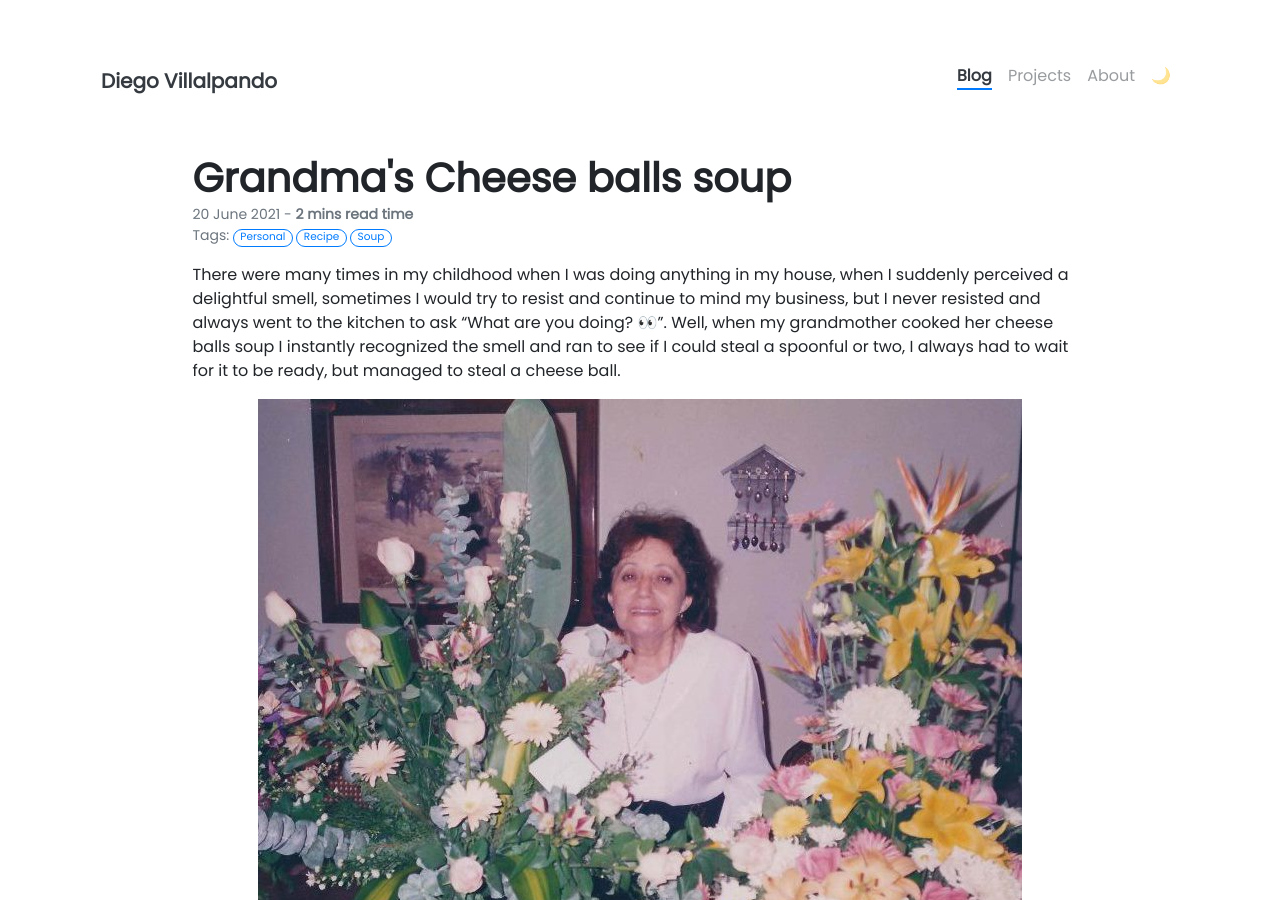
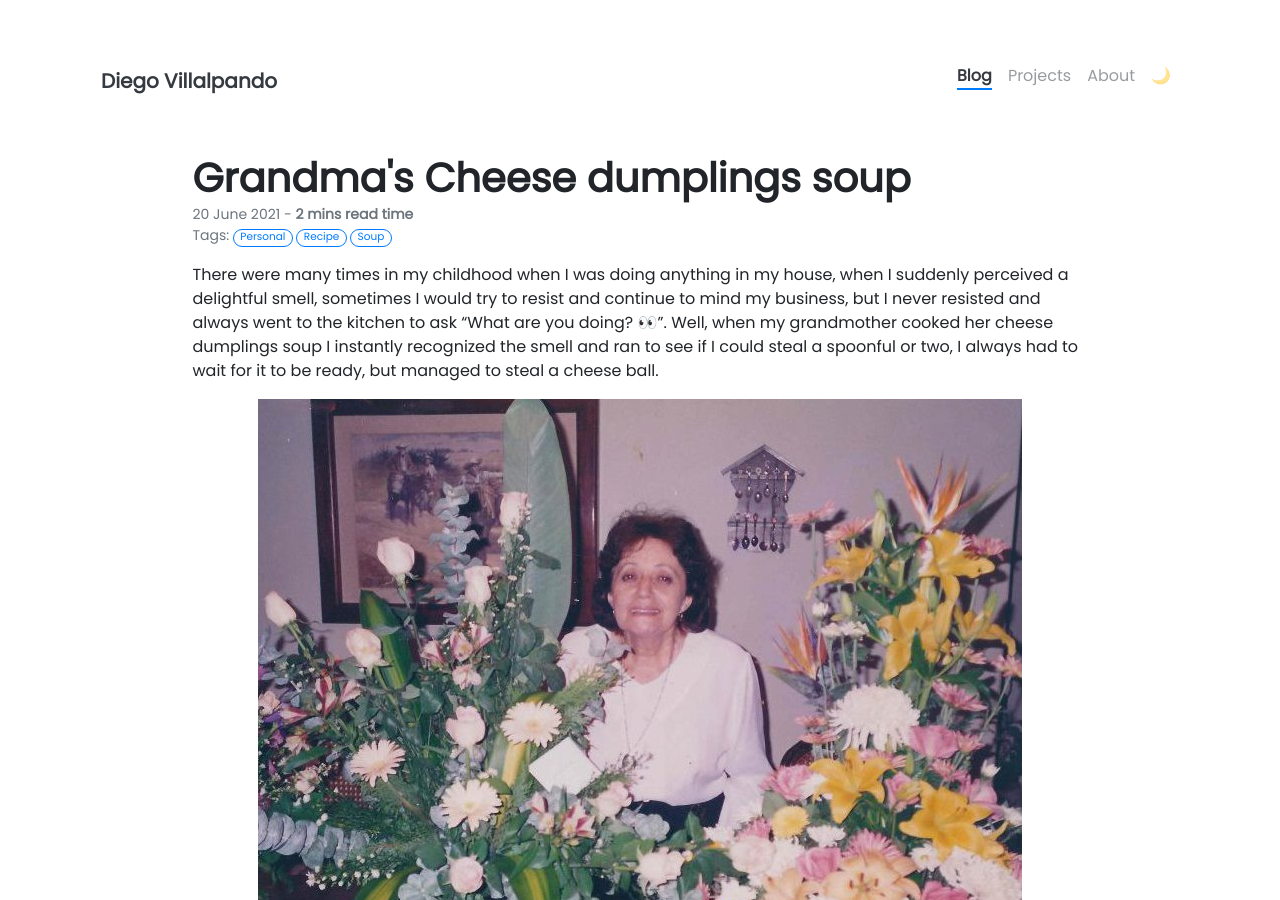
Before and after one commit to Dialvive/dialvive.dev, a Jekyll site: the page built from _posts/2021-06-20-cheese-balls-soup.md, in a window 1280 px wide and 900 px high. Built offline with Jekyll 4.4.1, drawn with Linux system fonts in a browser that asks for light colours; nearby versions of some CDN libraries; emoji names are drawn with the system emoji font; our own code applies the rules of GitHub Pages for plain Markdown files; comment, search, counter and statistics services are not loaded.

Commit message:
Add Grandma soup

```diff
--- a/_posts/2021-06-20-cheese-balls-soup.md
+++ b/_posts/2021-06-20-cheese-balls-soup.md
@@ -1,12 +1,12 @@
 ---
-title: Grandma's Cheese balls soup
+title: Grandma's Cheese dumplings soup
 tags: [Personal, Recipe, Soup]
 style: fill
 color: warning
 description: My favourite grandma's soup
 ---
 
-There were many times in my childhood when I was doing anything in my house, when I suddenly perceived a delightful smell, sometimes I would try to resist and continue to mind my business, but I never resisted and always went to the kitchen to ask "What are you doing? :eyes:". Well, when my grandmother cooked her cheese balls soup I instantly recognized the smell and ran to see if I could steal a spoonful or two, I always had to wait for it to be ready, but managed to steal a cheese ball.
+There were many times in my childhood when I was doing anything in my house, when I suddenly perceived a delightful smell, sometimes I would try to resist and continue to mind my business, but I never resisted and always went to the kitchen to ask "What are you doing? :eyes:". Well, when my grandmother cooked her cheese dumplings soup I instantly recognized the smell and ran to see if I could steal a spoonful or two, I always had to wait for it to be ready, but managed to steal a cheese ball.
 
 ![My grandmother](/assets/img/grandma.jpg)
 
```
